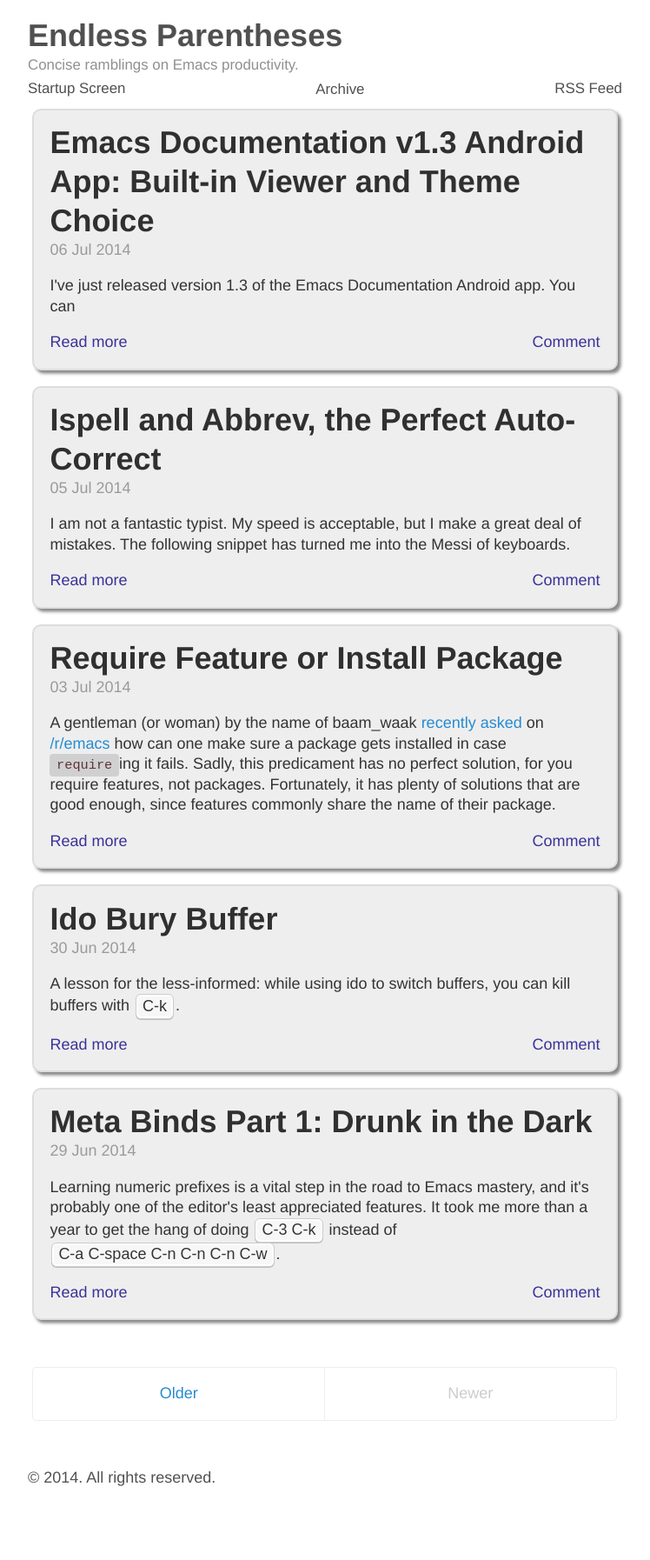
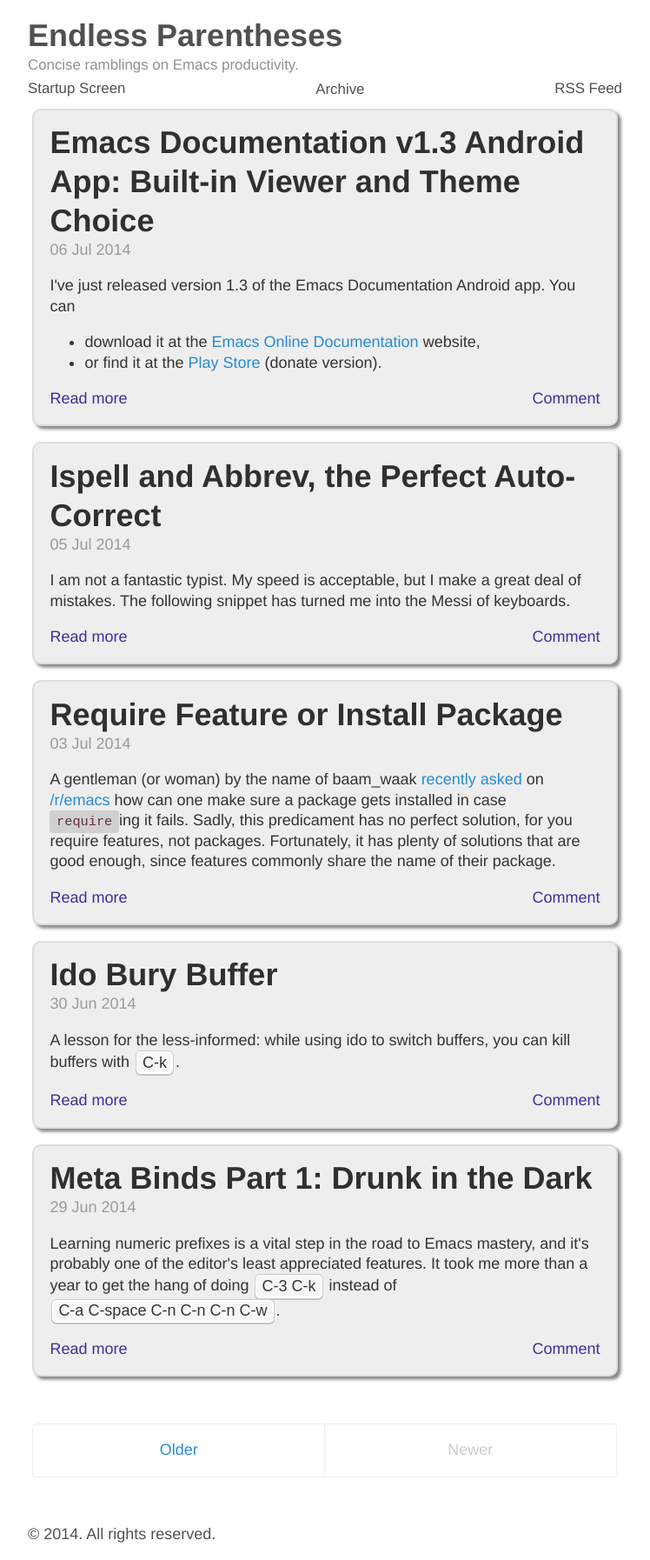
Before and after one commit to Malabarba/EndlessParentheses, a Jekyll site: the page built from index.html, in a window 1280 px wide. Shown: the whole page at 87% size, without its empty margins (266-1014 px from the left). Built offline with Jekyll 4.4.1, drawn with Linux system fonts in a browser that asks for light colours; Markdown is read by kramdown in place of the engine named in the settings; the list of posts is cut into pages by our own code; comment, search, counter and statistics services are not loaded; before the commit the page ends 1729 px from its top, so only the background shows below that.

Commit message:
UPDATE: Emacs Documentation v1.3 Android App: Built-in Viewer and Theme Choice

```diff
--- a/_posts/2014-07-06-emacs-documentation-v1-3-android-app-built-in-viewer-and-theme-choice.html
+++ b/_posts/2014-07-06-emacs-documentation-v1-3-android-app-built-in-viewer-and-theme-choice.html
@@ -8,13 +8,13 @@
 <p>
 I've just released version 1.3 of the Emacs Documentation Android app.
 You can
-</p>
 <ul class="org-ul">
 <li>download it at the <a href="http://doc.endlessparentheses.com/app.html#main_content">Emacs Online Documentation</a> website,
 </li>
-<li>or find it in the <a href="https://play.google.com/store/apps/details?id=com.malabarba.emacsdocumentation">Play Store</a> (donate version).
+<li>or find it at the <a href="https://play.google.com/store/apps/details?id=com.malabarba.emacsdocumentation">Play Store</a> (donate version).
 </li>
 </ul>
+</p>
 
 <p>
 This version addresses a previous annoyance in which you'd have to
```
